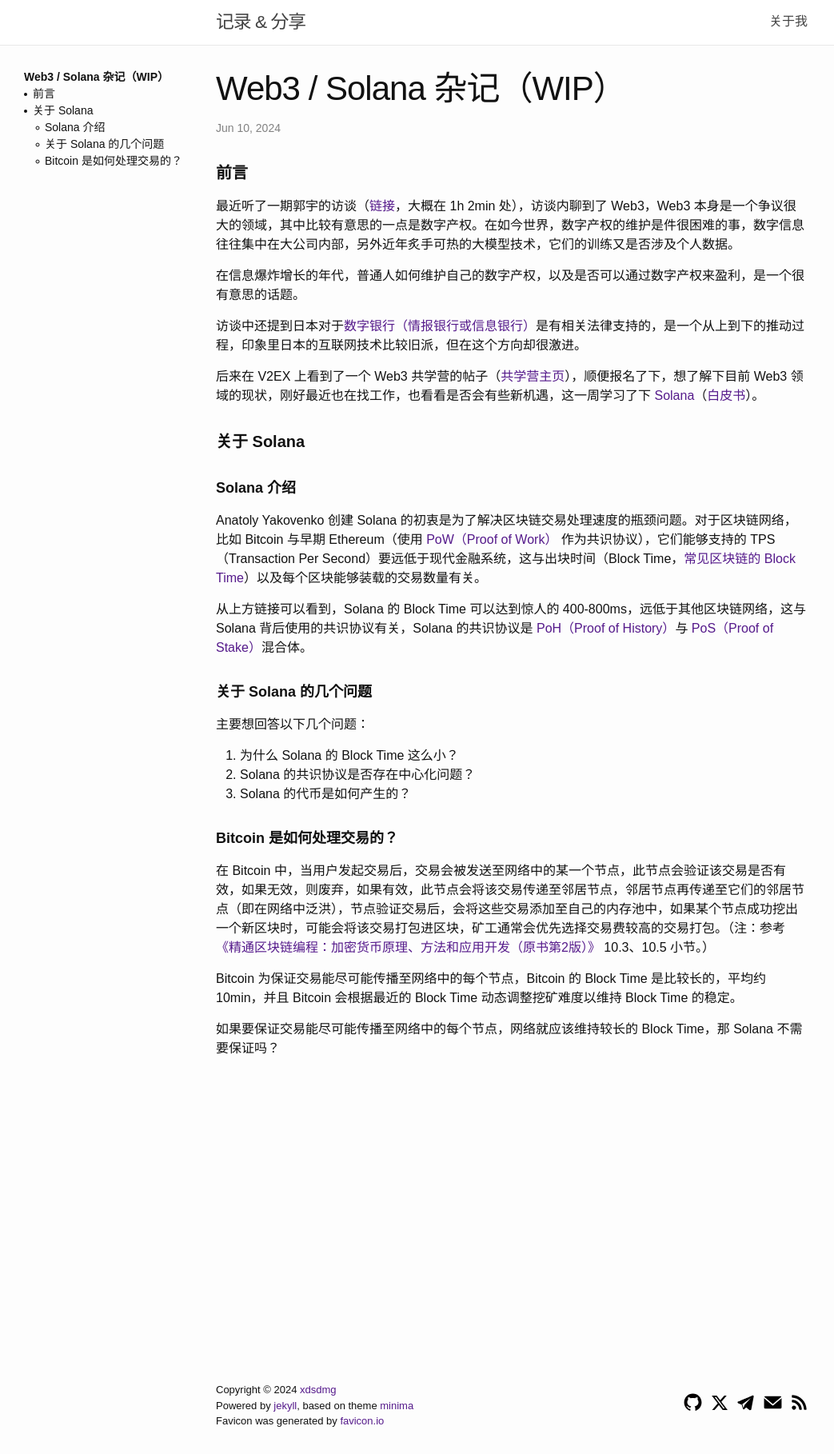
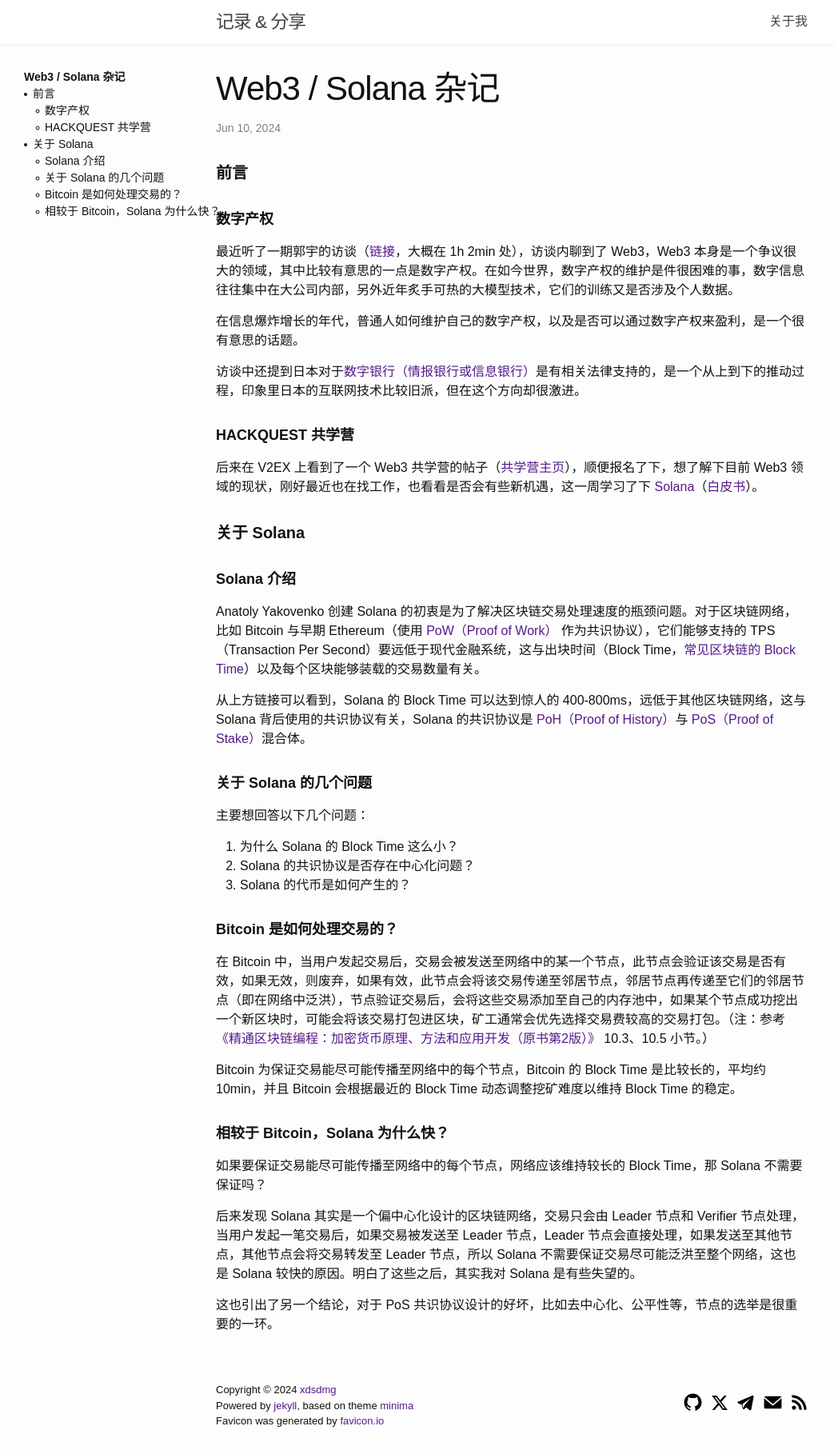
Before and after one commit to xdsdmg/xdsdmg.github.io, a Jekyll site: the page built from docs/_posts/2024-06-10-web3-think.md, in a window 1280 px wide. Shown: the whole page at 80% size, without its empty margins (0-1043 px from the left). Built offline with Jekyll 4.4.1, drawn with Linux system fonts in a browser that asks for light colours; the table of contents is made by our own code.

Commit message:
write post

```diff
--- a/docs/_posts/2024-06-10-web3-think.md
+++ b/docs/_posts/2024-06-10-web3-think.md
@@ -1,17 +1,21 @@
 ---
 layout: post
-title:  "Web3 / Solana 杂记（WIP）"
+title:  "Web3 / Solana 杂记"
 date:   2024-06-10 09:23:09 +0800
 categories: post
 ---
 
 #### **前言**
 
+##### **数字产权**
+
 最近听了一期郭宇的访谈（[链接](https://www.bilibili.com/video/BV1t14y1v78a/?spm_id_from=333.999.0.0&vd_source=30199bd82fc917072f79b98bb0ab9c36)，大概在 1h 2min 处），访谈内聊到了 Web3，Web3 本身是一个争议很大的领域，其中比较有意思的一点是数字产权。在如今世界，数字产权的维护是件很困难的事，数字信息往往集中在大公司内部，另外近年炙手可热的大模型技术，它们的训练又是否涉及个人数据。
 
 在信息爆炸增长的年代，普通人如何维护自己的数字产权，以及是否可以通过数字产权来盈利，是一个很有意思的话题。
 
 访谈中还提到日本对于[数字银行（情报银行或信息银行）](https://ja.wikipedia.org/wiki/%E6%83%85%E5%A0%B1%E9%8A%80%E8%A1%8C)是有相关法律支持的，是一个从上到下的推动过程，印象里日本的互联网技术比较旧派，但在这个方向却很激进。
+
+##### **HACKQUEST 共学营**
 
 后来在 V2EX 上看到了一个 Web3 共学营的帖子（[共学营主页](https://www.notion.so/moonshotcommons/15-9a936740a3e047efa9f47f423fe1d7fe)），顺便报名了下，想了解下目前 Web3 领域的现状，刚好最近也在找工作，也看看是否会有些新机遇，这一周学习了下 [Solana](https://solana.com/zh)（[白皮书](https://solana.com/solana-whitepaper.pdf)）。
 
@@ -37,4 +41,10 @@
 
 Bitcoin 为保证交易能尽可能传播至网络中的每个节点，Bitcoin 的 Block Time 是比较长的，平均约 10min，并且 Bitcoin 会根据最近的 Block Time 动态调整挖矿难度以维持 Block Time 的稳定。
 
-如果要保证交易能尽可能传播至网络中的每个节点，网络就应该维持较长的 Block Time，那 Solana 不需要保证吗？
+##### **相较于 Bitcoin，Solana 为什么快？**
+
+如果要保证交易能尽可能传播至网络中的每个节点，网络应该维持较长的 Block Time，那 Solana 不需要保证吗？
+
+后来发现 Solana 其实是一个偏中心化设计的区块链网络，交易只会由 Leader 节点和 Verifier 节点处理，当用户发起一笔交易后，如果交易被发送至 Leader 节点，Leader 节点会直接处理，如果发送至其他节点，其他节点会将交易转发至 Leader 节点，所以 Solana 不需要保证交易尽可能泛洪至整个网络，这也是 Solana 较快的原因。明白了这些之后，其实我对 Solana 是有些失望的。
+
+这也引出了另一个结论，对于 PoS 共识协议设计的好坏，比如去中心化、公平性等，节点的选举是很重要的一环。
```
